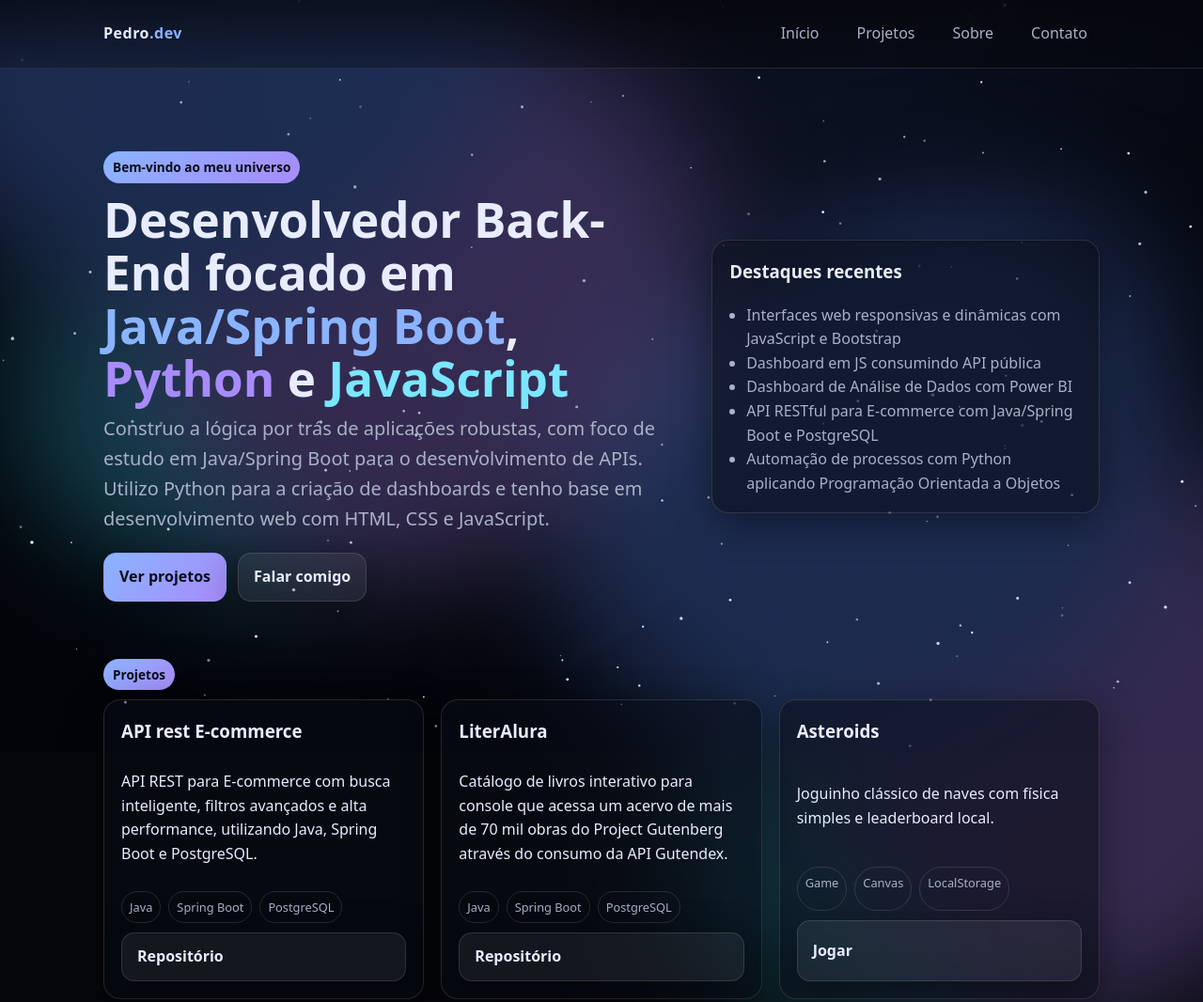
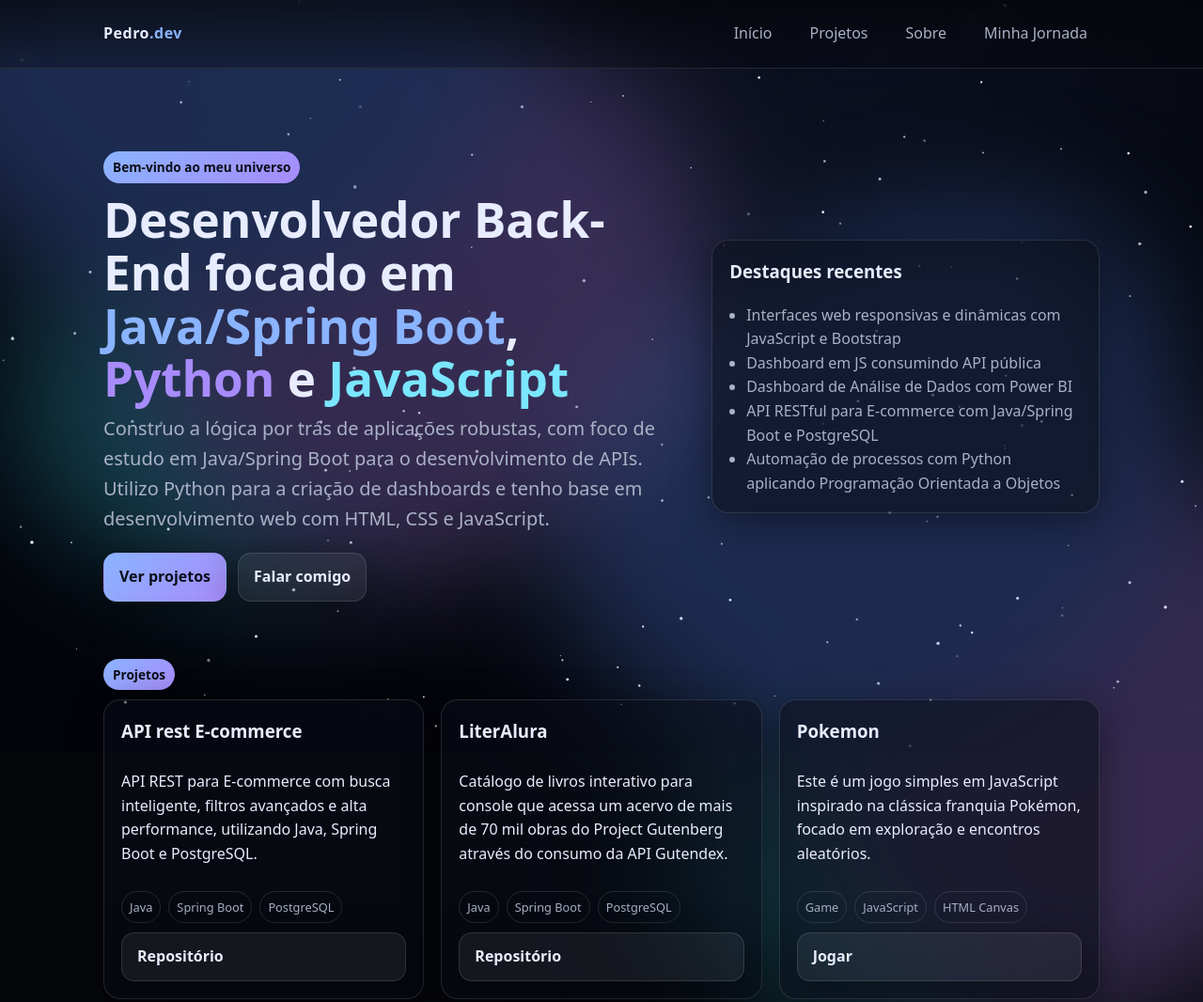
Before and after one commit to Melettz1/Portifolio-dev, a plain HTML site: page index.html in a window 1280 px wide. Shown: the top 1066 px of the page at 94% size. Drawn offline with Linux system fonts and the light colour scheme.

Commit message:
update index

```diff
--- a/index.html
+++ b/index.html
@@ -350,7 +350,7 @@
         <a href="#inicio">Início</a>
         <a href="#projetos">Projetos</a>
         <a href="#sobre">Sobre</a>
-        <a href="#contato">Contato</a>
+        <a href="#Minha Jornada">Minha Jornada</a>
       </div>
     </nav>
   </header>
@@ -404,10 +404,10 @@
           <a class="btn" href="https://github.com/Melettz1/LITERALURA.git">Repositório</a>
         </article>
         <article class="card project">
-          <h3>Asteroids</h3>
-          <p>Joguinho clássico de naves com física simples e leaderboard local.</p>
+          <h3>Pokemon</h3>
+          <p>Este é um jogo simples em JavaScript inspirado na clássica franquia Pokémon, focado em exploração e encontros aleatórios.</p>
           <div class="tags">
-            <span class="tag">Game</span><span class="tag">Canvas</span><span class="tag">LocalStorage</span>
+            <span class="tag">Game</span><span class="tag">JavaScript</span><span class="tag">HTML Canvas</span>
           </div>
           <a class="btn" href="#">Jogar</a>
         </article>
```
